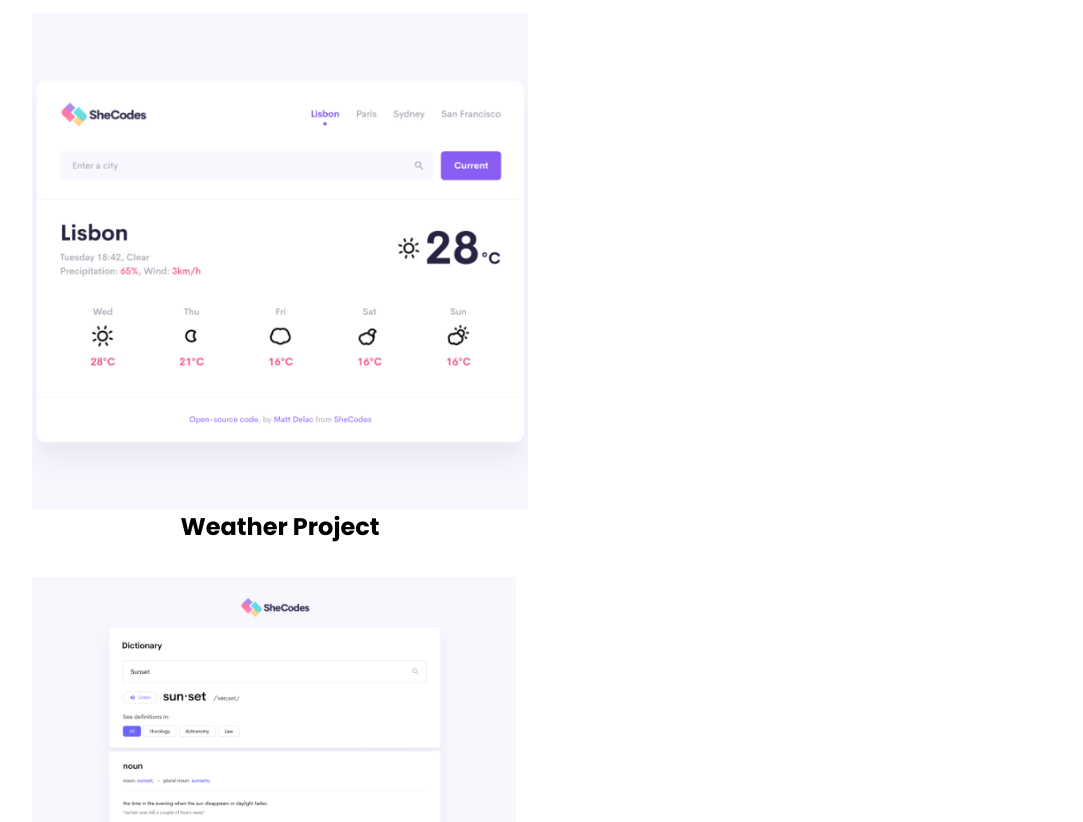
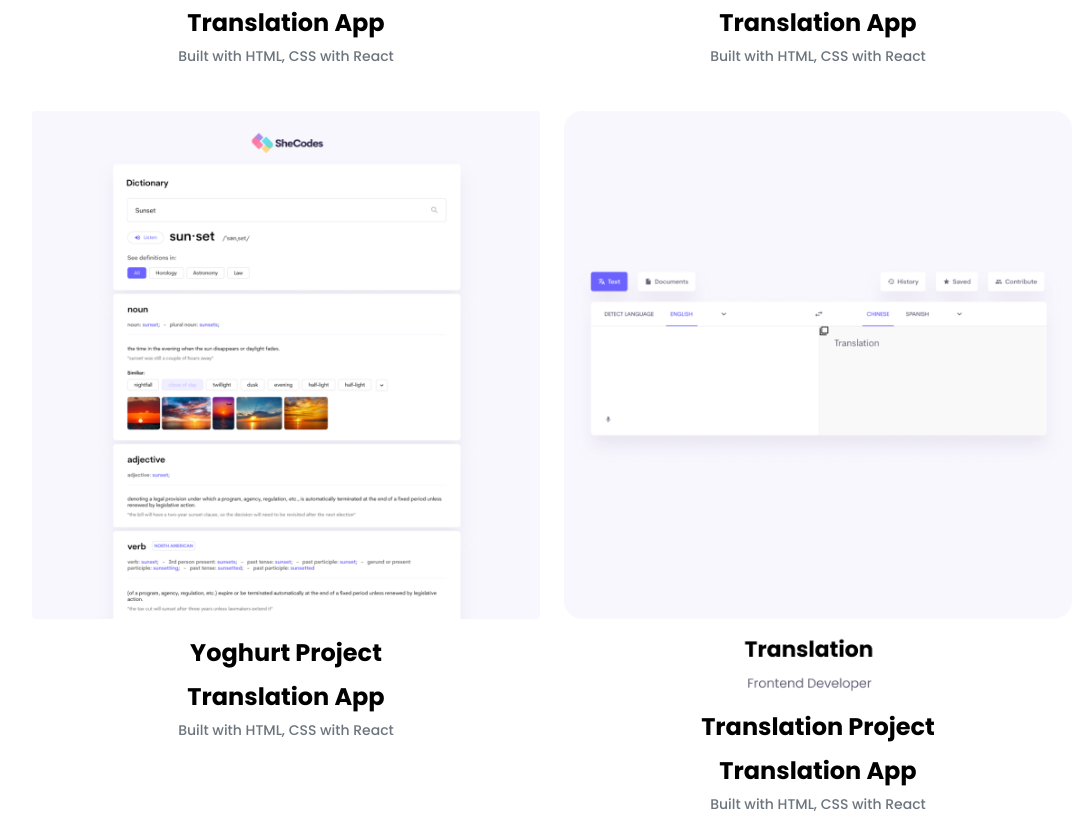
Before and after one commit to pkirimi/Project-she-codes, a plain HTML site: page work.html in a window 1280 px wide. Shown: the part 961-1783 px from the top of the page, without its empty margins (88-1171 px from the left). Drawn offline with nearby package versions, Linux system fonts and the light colour scheme.

Commit message:
changed css and html

```diff
--- a/styles/portfolio.css
+++ b/styles/portfolio.css
@@ -51,30 +51,30 @@ p {
     padding: 160px 20px;
 }
 
-.content-container h1 {
+.content h1 {
     font-size: 64px;
     line-height: 80px;
 }
 
-.content-container p {
-    font-size: 18px;
-    font-family: var(--default-font-family);
+.content p {
+    font-size: 14px;
+
 
 }
 
-.content-container h2 {
+.content h2 {
     font-size: 18px;
     font-family: var(--default-font-family);
 }
 
-.content-container h3 {
+.content h3 {
     font-size: 24px;
     font-family: var(--default-font-family);
     line-height: 1.5;
 }
 
 .content {
-    margin:30px;
+    margin: 30px;
 }
 
 .btn-branding {
@@ -84,6 +84,10 @@ p {
     font-size: 18px;
     line-height: 27px;
     padding: 15px 30px;
+}
+
+.project-description {
+    padding: 120px 60px;
 }
 
 .btn-branding-outline {
@@ -106,7 +110,7 @@ p {
         text-align: center;
     }
 
-    .about-section {
+    .content {
         text-align: center;
         padding: 0;
     }
--- a/work.html
+++ b/work.html
@@ -35,30 +35,44 @@
 
             <div class="row">
                <div class="col-md-6 mb-4">
-                <img src="Images/Yoghurt.png" alt="" class="img-fluid" >
+                <img src="Images/Yoghurt.png" class="img-fluid mb-3 rounded" alt="" />
                 <h3 class="text-center">Yoghurt Project</h3>
-
+                <h3 class="text-center m-0">Translation App</h3>
+                 <p class="text-center text-muted">
+                    Built with HTML, CSS with React
+                 </p>
                </div>
 
-               <div class="row">
+
                 <div class="col-md-6 mb-4">
-                 <img src="Images/Weather.png" alt="" class="img-fluid" >
+                 <img src="Images/Weather.png" class="img-fluid mb-3 rounded" alt="" />
                  <h3 class="text-center">Weather Project</h3>
-
+                 <h3 class="text-center m-0">Translation App</h3>
+                  <p class="text-center text-muted">
+                     Built with HTML, CSS with React
+                 </p>
+                </div>
                 </div>
 
                 <div class="row">
                     <div class="col-md-6 mb-4">
-                     <img src="Images/Dictionary.png" alt="" class="img-fluid" >
+                     <img src="Images/Dictionary.png" class="img-fluid mb-3 rounded" alt="" />
                      <h3 class="text-center">Yoghurt Project</h3>
-
+                     <h3 class="text-center m-0">Translation App</h3>
+                      <p class="text-center text-muted">
+                        Built with HTML, CSS with React
+                    </p>
                     </div>
 
-                    <div class="row">
+
                         <div class="col-md-6 mb-4">
-                         <img src="Images/Translation.png" alt="" class="img-fluid" >
+                         <img src="Images/Translation.png" class="img-fluid mb-3 rounded" alt="" />
                          <h3 class="text-center">Translation Project</h3>
-
+                         <h3 class="text-center m-0">Translation App</h3>
+                           <p class="text-center text-muted">
+                             Built with HTML, CSS with React
+                           </p>
+                        </div>
                         </div>
             </div>
         </div>
```
